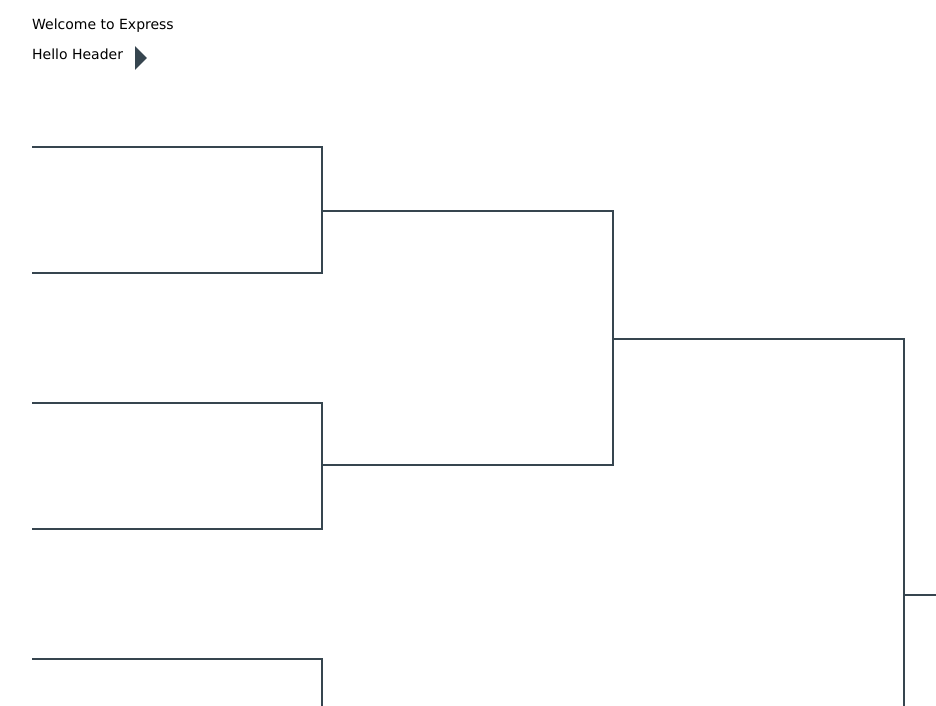
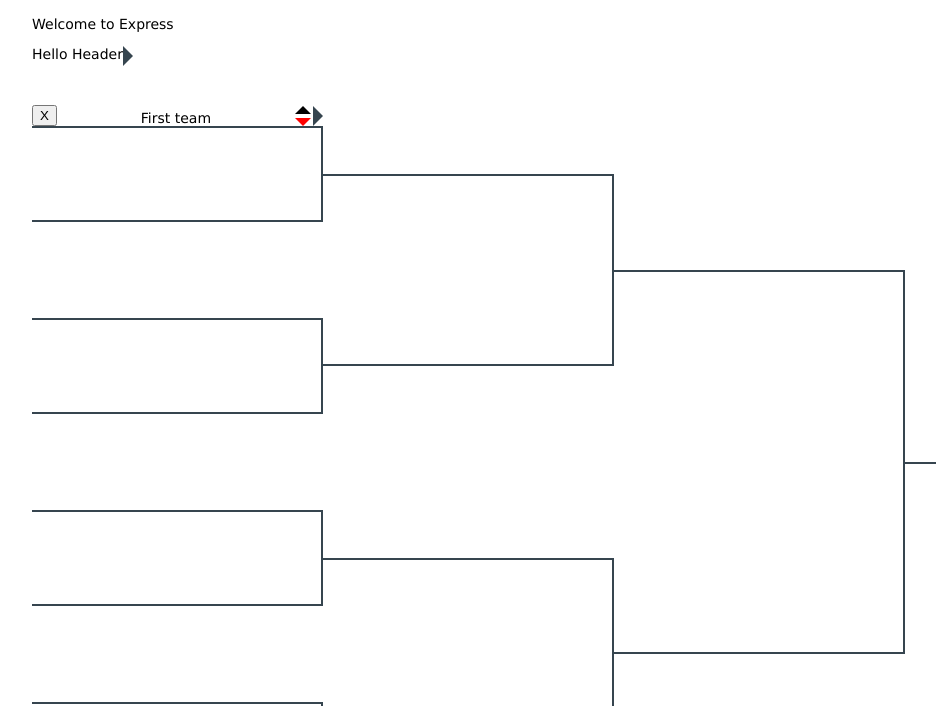
Before and after one commit to mrmcduff/tourney, a website: page public/index.html in a window 1280 px wide. Shown: the part 94-800 px from the top of the page, without its empty margins (26-962 px from the left). Drawn offline with Linux system fonts and the light colour scheme.

Commit message:
added a button array

```diff
--- a/public/index.html
+++ b/public/index.html
@@ -11,7 +11,17 @@
   <p>Welcome to Express</p>
   <div class="header">Hello Header <div class="arrow-right"></div></div>
   <section class="container">
-    <div id="no-no"></div>
+    <div id="no-no" class="text-area">
+        <button>X</button>
+        <div>First team</div>
+        <div class="arrow-group">
+            <div class="arrow-vertical-group">
+                <div class="arrow-up"></div>
+                <div class="arrow-down"></div>
+            </div>
+            <div class="arrow-right"></div>
+        </div>
+    </div>
     <div id="no-one"></div>
     <div id="no-two"></div>
     <div id="no-three"></div>
--- a/public/stylesheets/style.css
+++ b/public/stylesheets/style.css
@@ -13,21 +13,60 @@ a {
     margin: 12px 12px 12px 0px;
 }
 
+.arrow-group {
+    display: flex;
+    flex-direction: row;
+    justify-content: flex-end;
+    align-content: center;
+}
+
+.arrow-vertical-group {
+    display: flex;
+    flex-direction: column;
+    justify-content: space-between;
+    margin-right: 2px;
+}
+
 .arrow-right {
     width: 0;
     height: 0;
-    border-top: 12px solid transparent;
-    border-bottom: 12px solid transparent;
-    border-left: 12px solid #36454f;
-    margin-left: 12px;
+    border-top: 10px solid transparent;
+    border-bottom: 10px solid transparent;
+    border-left: 10px solid #36454f;
+}
+
+.arrow-up {
+    width: 0;
+    height: 0;
+    border-left: 8px solid transparent;
+    border-right: 8px solid transparent;
+    border-bottom: 8px solid black;
+    margin-bottom: 2px;
+}
+
+.arrow-down {
+    width: 0;
+    height: 0;
+    border-left: 8px solid transparent;
+    border-right: 8px solid transparent;
+    border-top: 8px solid #f00;
+    margin-top: 2px;
 }
 
 .container {
     display: grid;
     grid-template-columns: repeat(4, 1fr);
-    grid-template-rows: repeat(16, 64px);
+    grid-template-rows: repeat(16, 48px);
     justify-items: stretch;
     align-items: stretch;
+}
+
+.text-area {
+    display: flex;
+    justify-content: space-between;
+    align-items: flex-end;
+    text-align: center;
+    padding-top: 12px;
 }
 
 .bottom-line {
```
